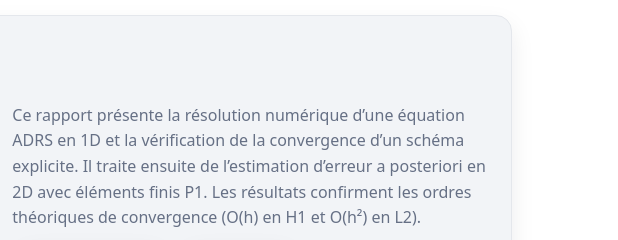
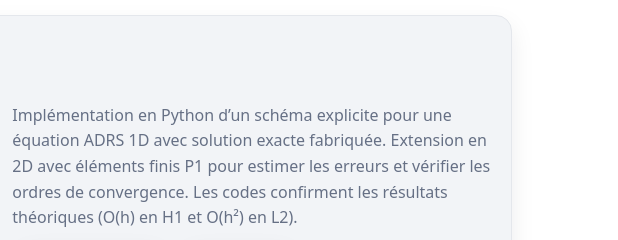
Before and after one commit to VictorBaleux/VictorBaleux.github.io, a plain HTML site: page index.html in a window 1280 px wide. Shown: the part 550-790 px from the top of the page, 662-1280 px from the left. Drawn offline with Linux system fonts and the light colour scheme.

Commit message:
modification projet estimation a posteriori

```diff
--- a/index.html
+++ b/index.html
@@ -325,9 +325,9 @@
             <div class="col col-img" aria-hidden="true"></div>
             <div class="col col-text">
               <p>
-                Ce rapport présente la résolution numérique d’une équation ADRS en 1D et la vérification de la convergence d’un schéma explicite.
-                Il traite ensuite de l’estimation d’erreur a posteriori en 2D avec éléments finis P1.
-                Les résultats confirment les ordres théoriques de convergence (O(h) en H1 et O(h²) en L2).
+                Implémentation en Python d’un schéma explicite pour une équation ADRS 1D avec solution exacte fabriquée.
+                Extension en 2D avec éléments finis P1 pour estimer les erreurs et vérifier les ordres de convergence.
+                Les codes confirment les résultats théoriques (O(h) en H1 et O(h²) en L2).
               </p>
               <div class="proj-actions">
                 <a class="btn" href="https://github.com/VictorBaleux/Estimations-a-posteriori/tree/main/Seance_2" target="_blank" rel="noopener">
```
